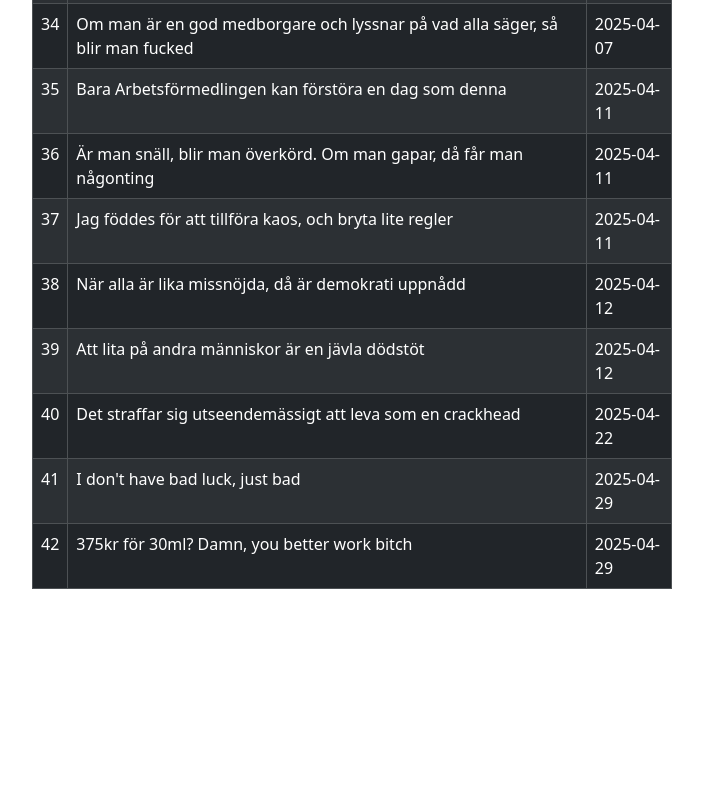
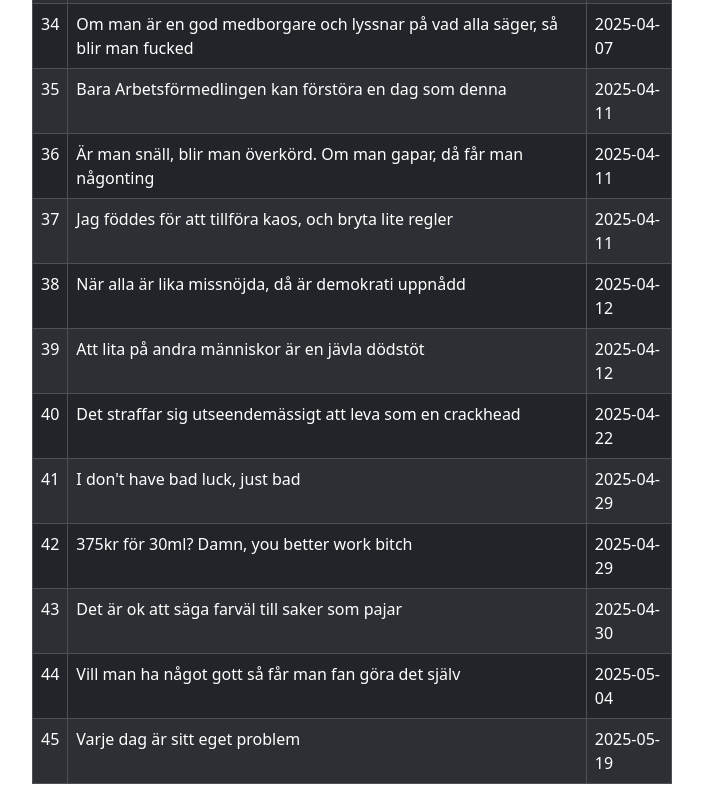
Before and after one commit to Stenstromen/filosofiskaeleonora, a React (Vite) app: page /all in a window 1280 px wide. Shown: the part 2311-3111 px from the top of the page, without its empty margins (288-991 px from the left). Before the commit the page ends 2916 px from the top, so only its background shows below. Built offline with nearby package versions, Linux system fonts and the light colour scheme.

Commit message:
:memo: docs: Add quotes

```diff
--- a/src/assets/Quotes.js
+++ b/src/assets/Quotes.js
@@ -220,6 +220,21 @@ const Quotes = [
     quote: "375kr för 30ml? Damn, you better work bitch",
     date: "2025-04-29",
   },
+  {
+    id: 43,
+    quote: "Det är ok att säga farväl till saker som pajar",
+    date: "2025-04-30",
+  },
+  {
+    id: 44,
+    quote: "Vill man ha något gott så får man fan göra det själv",
+    date: "2025-05-04",
+  },
+  {
+    id: 45,
+    quote: "Varje dag är sitt eget problem",
+    date: "2025-05-19",
+  },
 ];
 
 export default Quotes;
```
